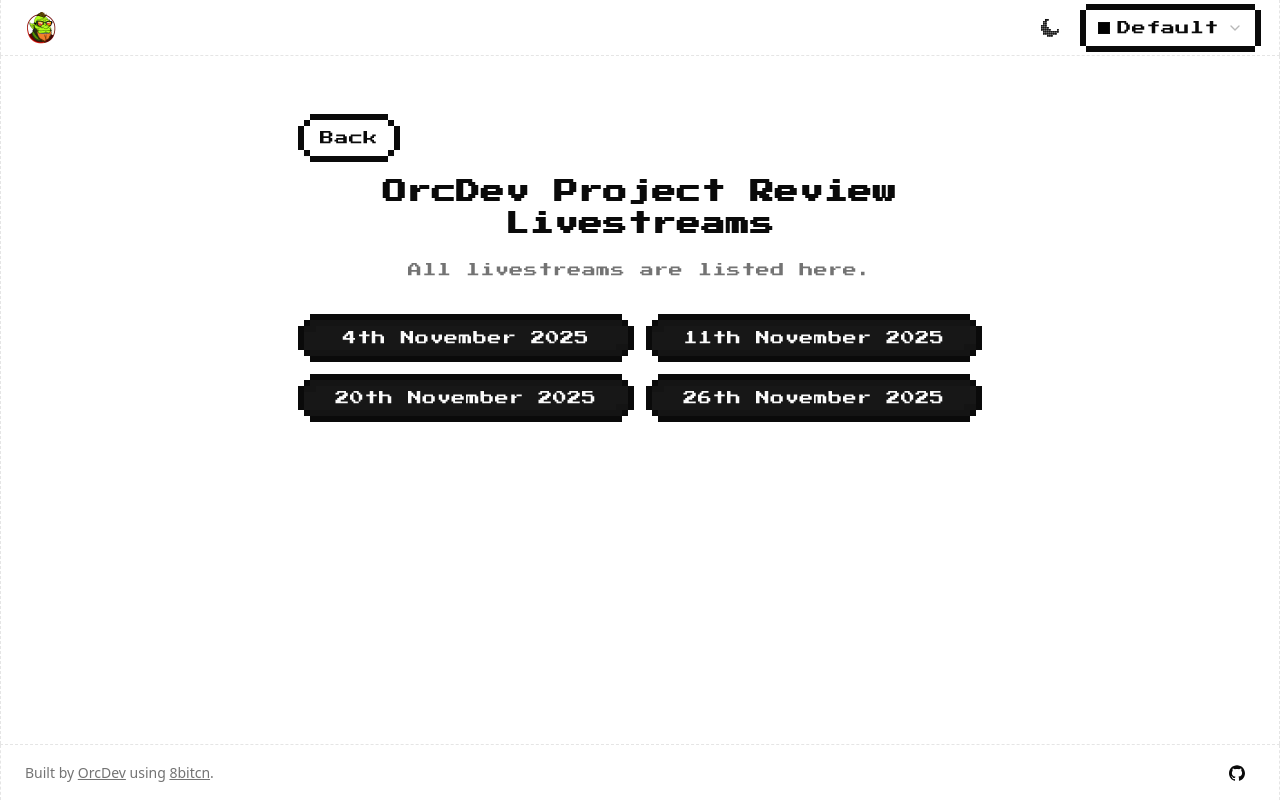
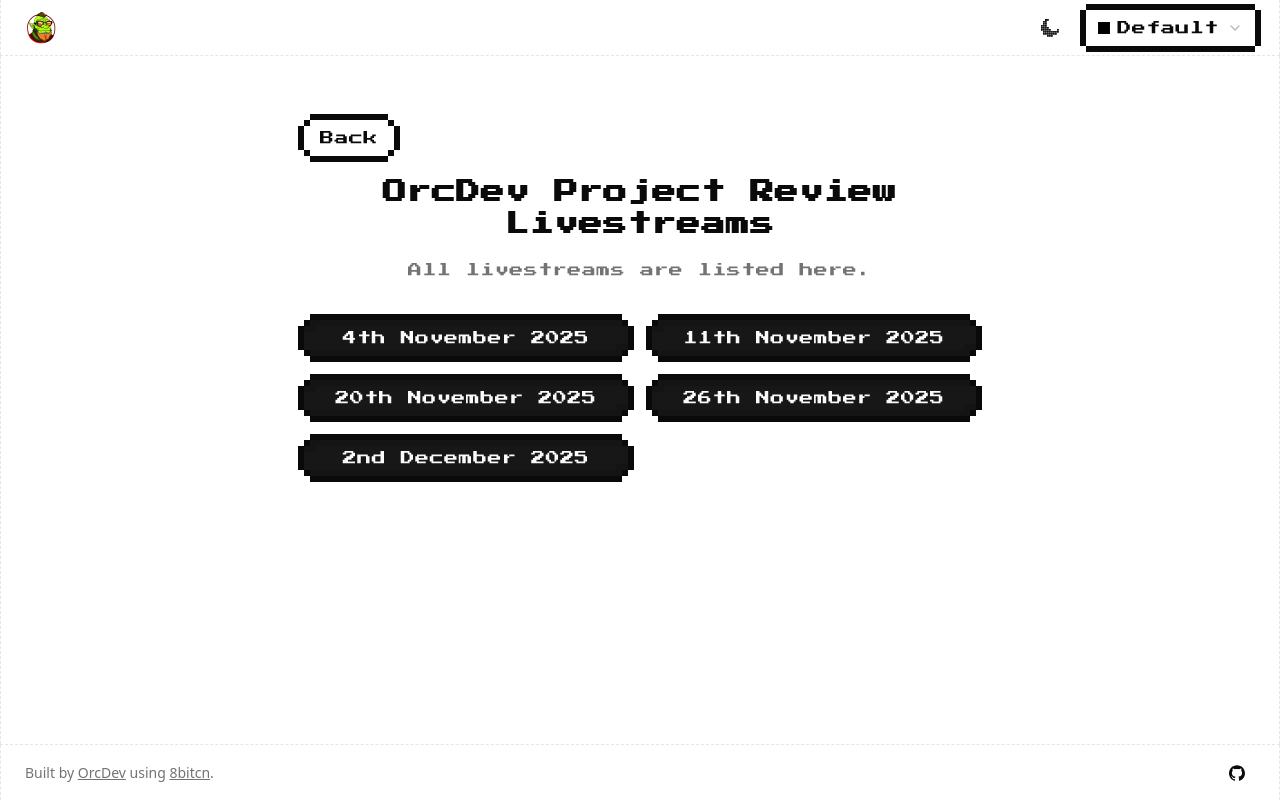
Before and after one commit to TheOrcDev/orcdev-project-review, a Next.js app: page /livestreams in a window 1280 px wide. Built offline with nearby package versions, Linux system fonts and the light colour scheme.

Commit message:
feat(livestreams): add new livestream event for December 2, 2025

```diff
--- a/app/livestreams/page.tsx
+++ b/app/livestreams/page.tsx
@@ -17,6 +17,10 @@ const livestreams = [
   {
     date: "26th November 2025",
     url: "https://www.youtube.com/live/w4AUms5wNpY",
+  },
+  {
+    date: "2nd December 2025",
+    url: "https://www.youtube.com/live/Q1JyVbDoQSM",
   },
 ];
 
```
